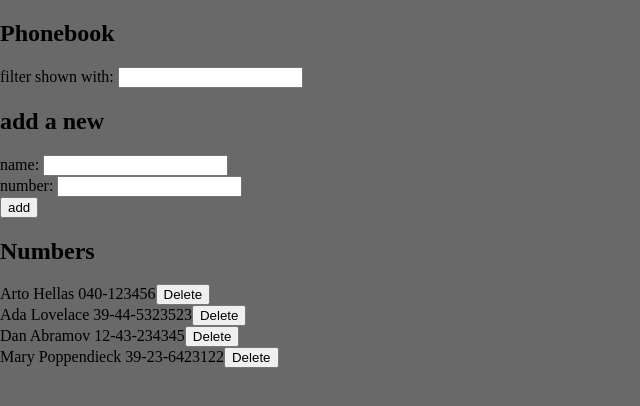
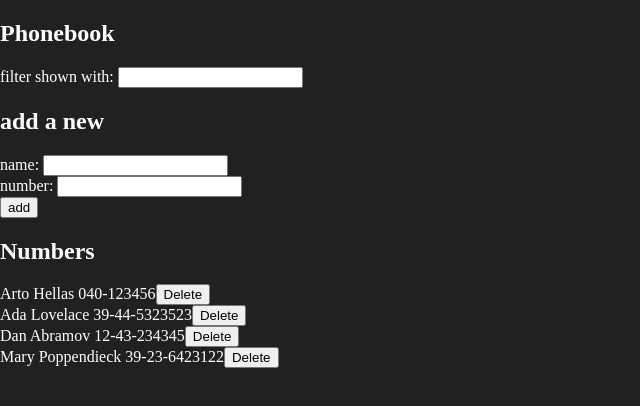
Before and after one commit to nikurou/Phonebook-Website, a React (Create React App) app: page / in a window 1280 px wide. Shown: the top 406 px of the page, without its empty margins (0-640 px from the left). Built offline with nearby package versions, Linux system fonts and the light colour scheme; data requests are answered from the project's data file.

Commit message:
Adding color to the entire viewport

```diff
--- a/src/index.css
+++ b/src/index.css
@@ -4,5 +4,7 @@ body,
   margin: 0;
   padding: 0;
   min-height: 100vh;
-  background-color: dimgray;
+  background-color: rgb(33, 33, 33);
+  color: white;
+  width: 100%;
 }
```
